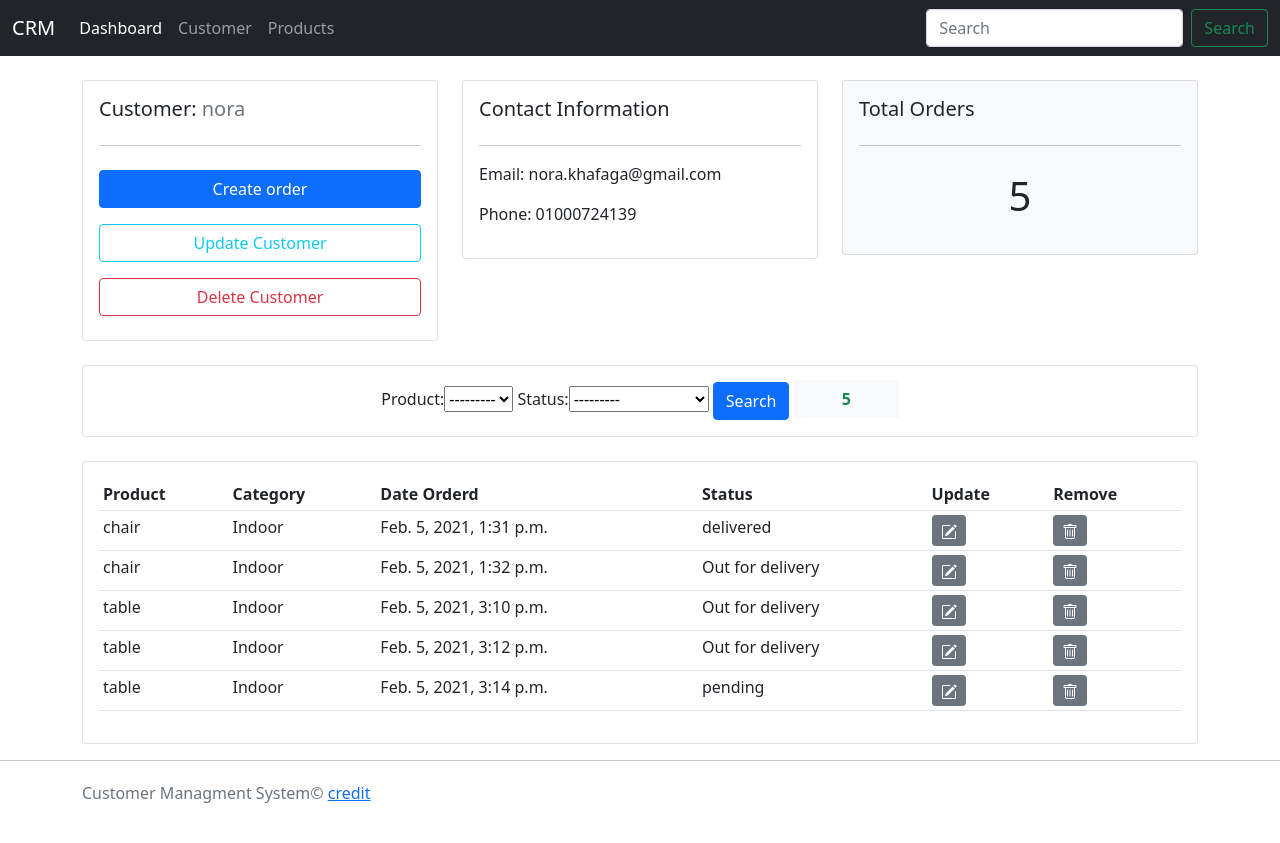
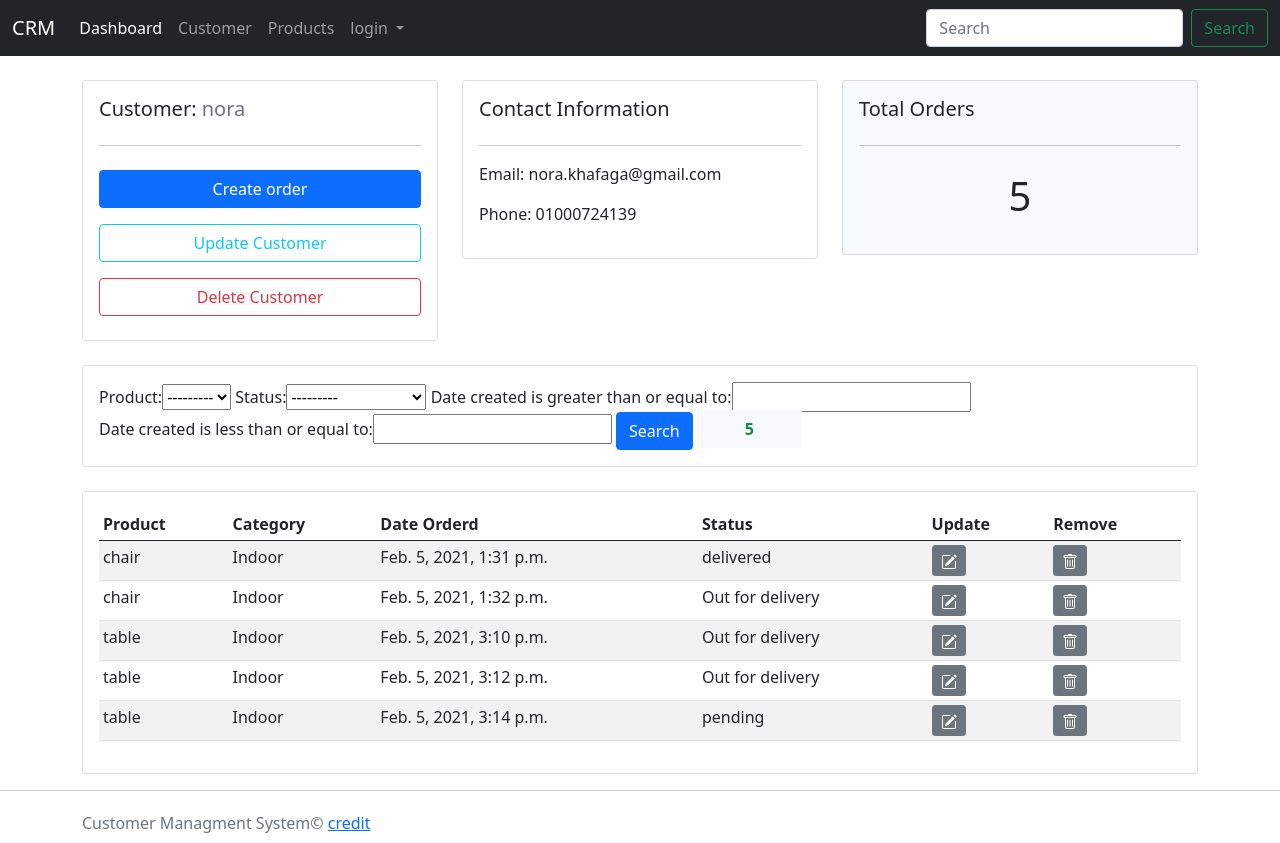
Before and after one commit to Norhanms/CustomerManagement, a Django app: page /customer/1 in a window 1280 px wide. Before the commit the page ends 803 px from the top, so only its background shows below. Run offline with Django 3.2, Linux system fonts and the light colour scheme; data comes from the database, SQL or seed files in the repository; both versions use the stored data as it was after the commit.

Commit message:
filter forms date

```diff
--- a/crm/accounts/filters.py
+++ b/crm/accounts/filters.py
@@ -4,6 +4,9 @@ from .models import *
 
 
 class OrderFilter(django_filters.FilterSet):
+    start_date = DateFilter(field_name='date_created', lookup_expr='gte')
+    end_date = DateFilter(field_name='date_created', lookup_expr='lte')
+
     class Meta:
         model = Order
         fields = '__all__'
--- a/crm/accounts/templates/accounts/customer.html
+++ b/crm/accounts/templates/accounts/customer.html
@@ -54,7 +54,8 @@
     <div class="row">
         <div class="col-md">
             <div class="card card-body">
-                <table class="table table-sm">
+                <table class="table table-sm table-striped">
+                    <thead class="py-5">
                         <tr>
                             <th>Product</th>
                             <th>Category</th>
@@ -63,7 +64,8 @@
                             <th>Update</th>
                             <th>Remove</th>
                         </tr>
-
+                    </thead>
+                    <tbody>
                         {% for order in orders %}
 
                         <tr>
@@ -95,7 +97,7 @@
                             </td>
                         </tr>
                         {% endfor %}
-
+                    </tbody>
                 </table>
             </div>
         </div>
--- a/crm/accounts/templates/accounts/navbar.html
+++ b/crm/accounts/templates/accounts/navbar.html
@@ -17,6 +17,18 @@
                 <li class="nav-item">
                     <a class="nav-link" href="{% url 'products' %}">Products</a>
                 </li>
+
+                <li class="nav-item dropdown me-auto">
+                    <a class="nav-link dropdown-toggle" href="#" id="navbarDropdown" role="button"
+                        data-bs-toggle="dropdown" aria-expanded="false">
+                        login
+                    </a>
+                    <ul class="dropdown-menu" aria-labelledby="navbarDropdown">
+                        <li><a class="dropdown-item" href="{% url 'login_page' %}">login</a></li>
+                        <li><a class="dropdown-item" href="{% url 'register_page' %}">register</a></li>
+                    </ul>
+                </li>
+
             </ul>
             <form class="d-flex">
                 <input class="form-control me-2" type="search" placeholder="Search" aria-label="Search">
--- /dev/null
+++ b/crm/accounts/templates/accounts/register.html
@@ -0,0 +1 @@
+<h3>Register</h3>
--- a/crm/accounts/urls.py
+++ b/crm/accounts/urls.py
@@ -1,8 +1,10 @@
 from django.urls import path
 from .views import home, products, customer, createOrder, updateOrder, deleteOrder
-from .views import my_view
+from .views import my_view, register_page, login_page
 urlpatterns = [
     path('', home, name='home'),
+    path('register', register_page, name='register_page'),
+    path('login', login_page, name='login_page'),
     path('products/', products, name='products'),
     path('customer/<str:pk_test>', customer, name='customer'),
     path('create_order/<str:pk_test>', createOrder, name='create_order'),
--- a/crm/accounts/views.py
+++ b/crm/accounts/views.py
@@ -4,8 +4,8 @@ from .forms import OrderForm
 from django.forms import inlineformset_factory
 from django.http import HttpResponse
 from django.template import loader
-
 from .filters import OrderFilter
+from django.contrib.auth.forms import UserCreationForm
 
 
 def my_view(request):
@@ -110,3 +110,11 @@ def deleteOrder(request, pk):
         return redirect('/')
     context = {'item': order}
     return render(request, 'accounts/delete.html', context)
+
+
+def register_page(request):
+    return render(request, 'accounts/register.html')
+
+
+def login_page(request):
+    return render(request, 'accounts/login.html')
```
Also changed, not shown: crm/accounts/templates/accounts/login.html (added, +32 -0 lines), crm/db.sqlite3. Lines whose indentation alone changed are shown as unchanged.
